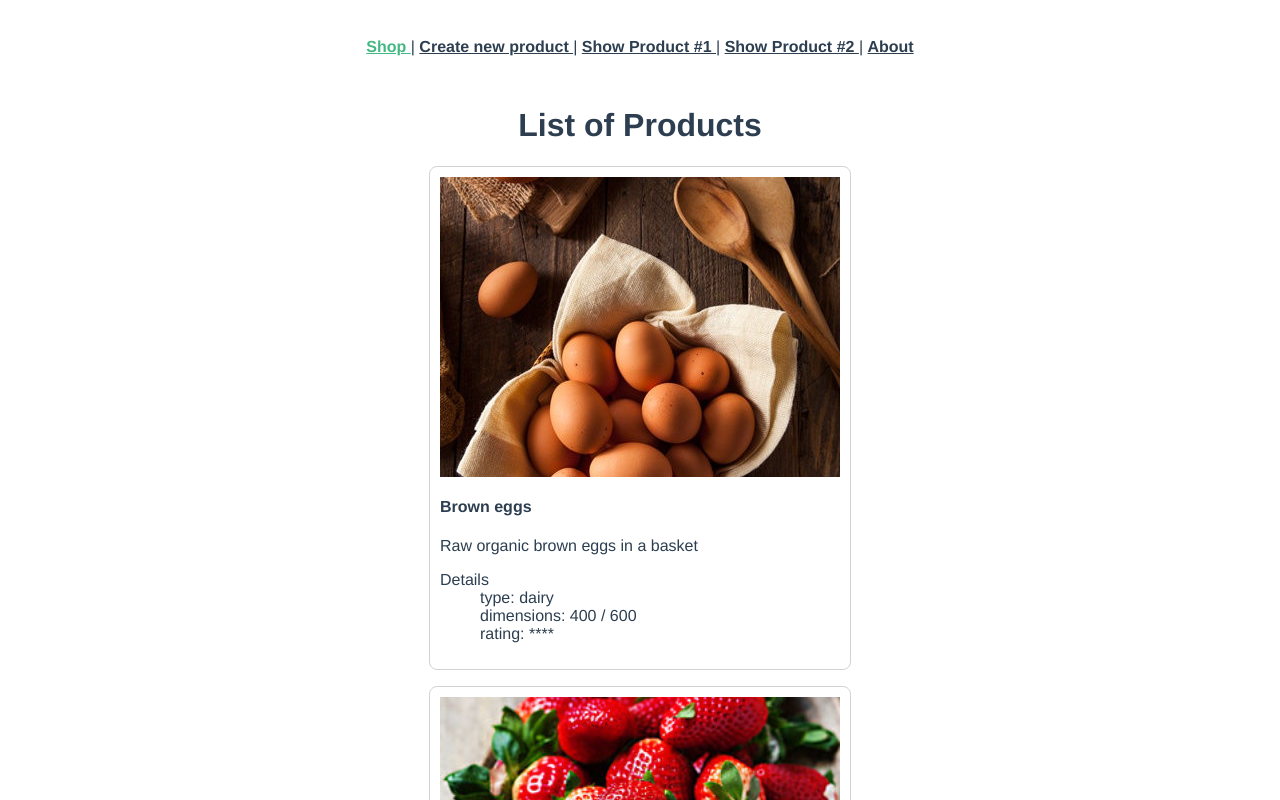
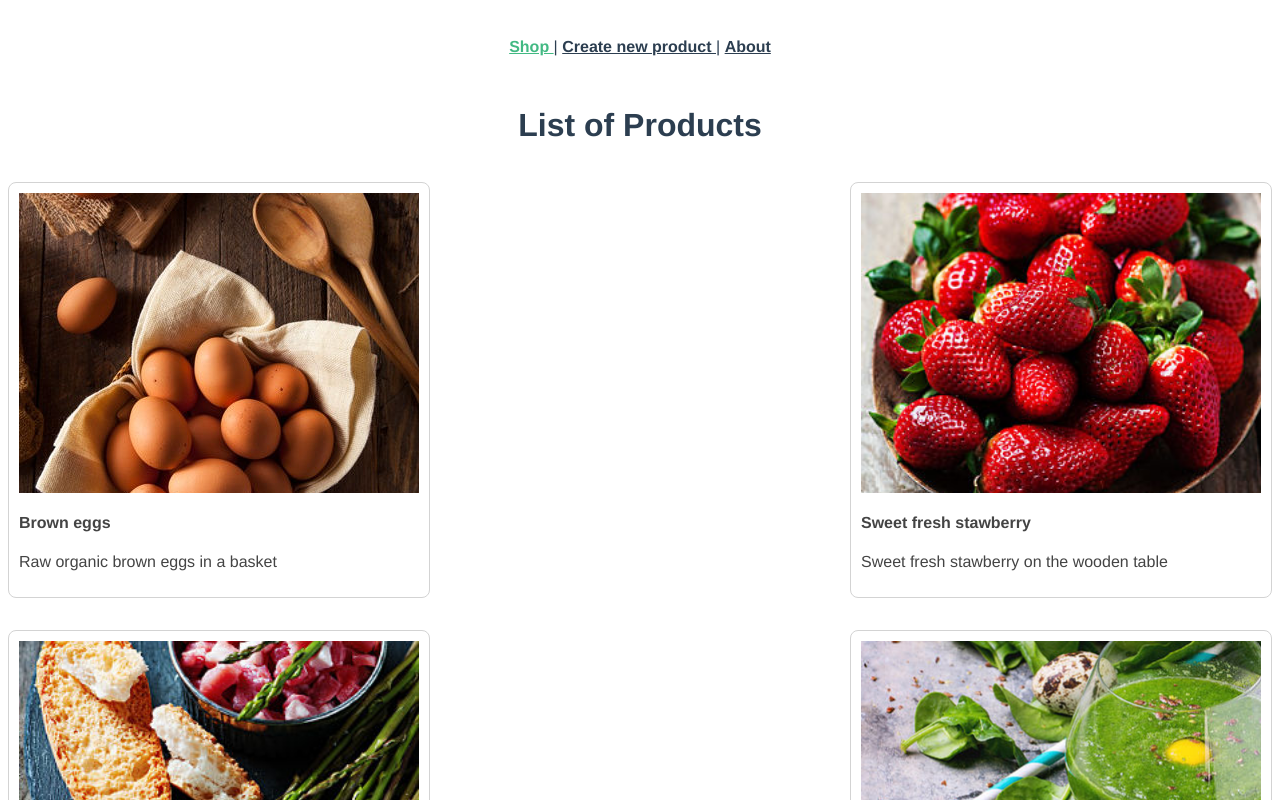
Before and after one commit to washaweb/vuejs-training, a Vue app: page / in a window 1280 px wide. Shown: the top 800 px of the page. Built offline with nearby package versions, Linux system fonts and the light colour scheme; data requests are answered from the project's data file.

Commit message:
add router link on each product in productList view, add a boolean showDetail props for formating the productCard text, remove the nav product detail links

```diff
--- a/src/App.vue
+++ b/src/App.vue
@@ -7,14 +7,6 @@
       |
       <router-link :to="{ name: 'product-create' }">
         Create new product
-      </router-link>
-      |
-      <router-link :to="{ name: 'product-show', params: { id: 1 } }">
-        Show Product #1
-      </router-link>
-      |
-      <router-link :to="{ name: 'product-show', params: { id: 2 } }">
-        Show Product #2
       </router-link>
       |
       <router-link to="/about">About</router-link>
--- a/src/components/ProductCard.vue
+++ b/src/components/ProductCard.vue
@@ -4,7 +4,7 @@
     <h4>{{ product.title }}</h4>
     <p>{{ product.description }}</p>
 
-    <dl class="details">
+    <dl class="details" v-if="showdetails">
       <dt>Details</dt>
       <dd>type: {{ product.type }}</dd>
       <dd>dimensions: {{ product.width }} / {{ product.height }}</dd>
@@ -23,6 +23,10 @@ export default {
     //product Object is now defined outside the component and passed throught the props
     product: {
       type: Object
+    },
+    showdetails: {
+      type: Boolean,
+      default: false
     }
   }
 }
--- a/src/views/ProductList.vue
+++ b/src/views/ProductList.vue
@@ -1,25 +1,30 @@
 <template>
   <div>
     <h1>List of Products</h1>
-    <!-- we can now use our component in the template -->
-    <ProductCart
-      v-for="product in products"
-      :key="product.id"
-      :product="product"
-    />
+    <div class="product-list">
+      <!-- we can now use our component in the template -->
+      <router-link
+        v-for="product in products"
+        :key="product.id"
+        :to="{ name: 'product-show', params: { id: product.id } }"
+        class="product-link"
+      >
+        <ProductCard :product="product" :showdetails="false" />
+      </router-link>
+    </div>
   </div>
 </template>
 
 <script>
 // first import the component
-import ProductCart from '@/components/ProductCard'
+import ProductCard from '@/components/ProductCard'
 import ProductService from '@/services/ProductService'
 
 export default {
   name: 'ProductList',
   // declare component used as a dependency
   components: {
-    ProductCart
+    ProductCard
   },
   data() {
     return {
@@ -39,4 +44,16 @@ export default {
 }
 </script>
 
-<style lang="scss" scoped></style>
+<style lang="scss" scoped>
+.product-list {
+  display: flex;
+  max-width: 1280px;
+  margin: 10px auto;
+  justify-content: space-between;
+  flex-wrap: wrap;
+}
+.product-link {
+  text-decoration: none;
+  color: #444;
+}
+</style>
--- a/src/views/ProductShow.vue
+++ b/src/views/ProductShow.vue
@@ -1,7 +1,7 @@
 <template>
   <div>
     <h1>Show Product #{{ id }}</h1>
-    <ProductCard :product="product" />
+    <ProductCard :product="product" :showdetails="true" />
   </div>
 </template>
 
```
